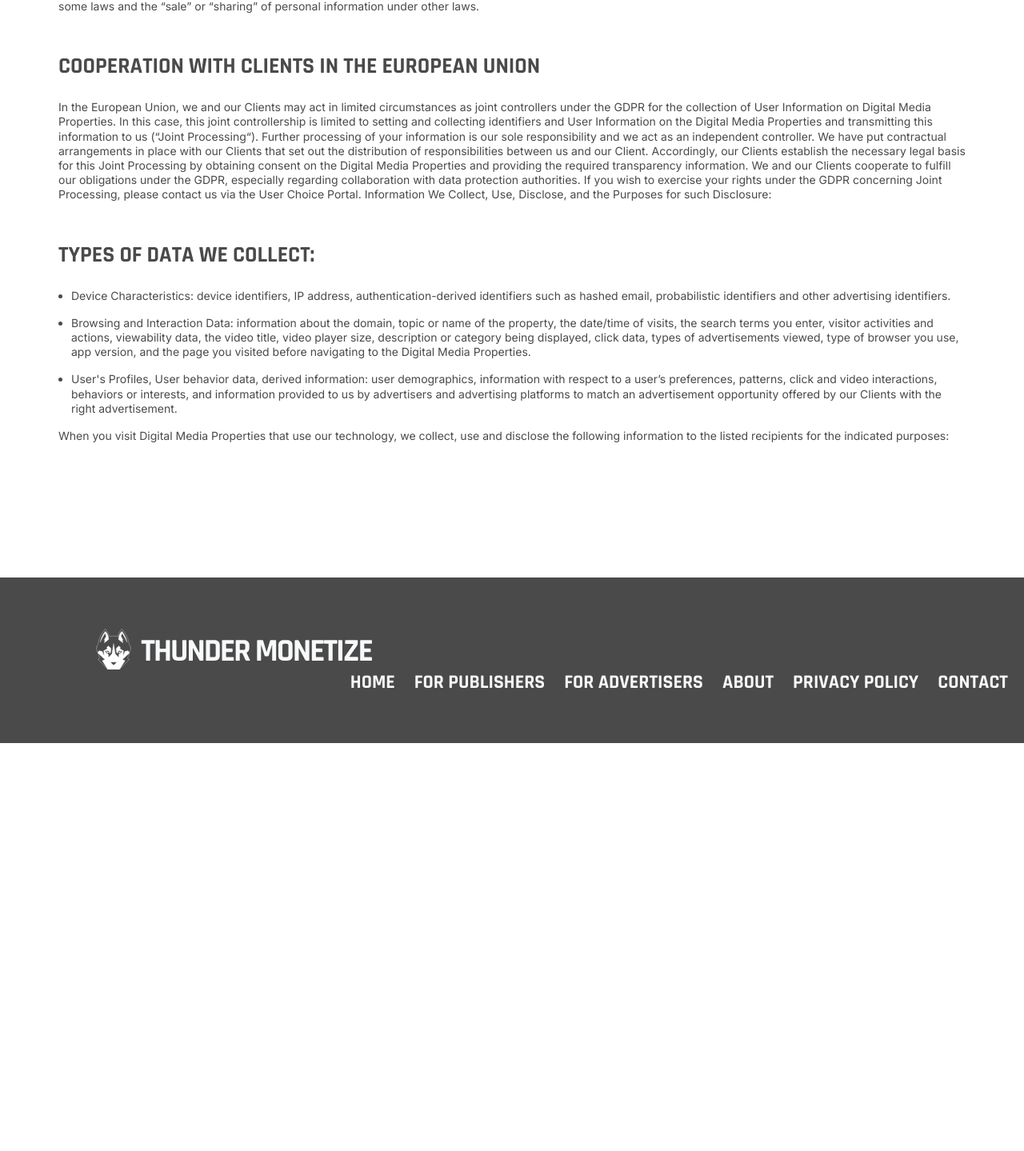
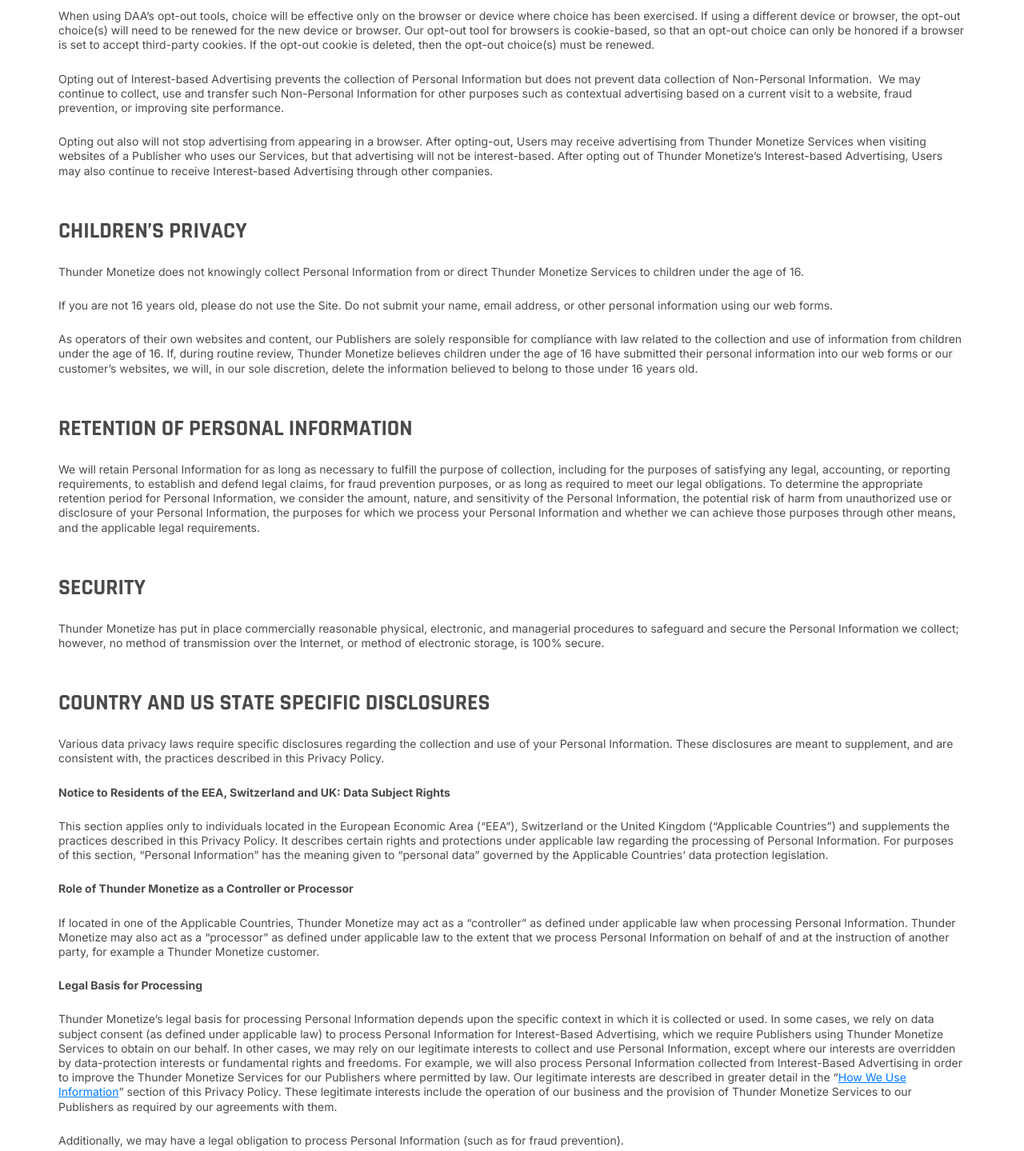
Before and after one commit to jwong65/vite-react-site, a React (Vite) app: page /privacy in a window 1280 px wide. Shown: the part 6351-7790 px from the top of the page at 80% size. Before the commit the page ends 7280 px from the top, so only its background shows below. Built offline with nearby package versions, Linux system fonts and the light colour scheme.

Commit message:
Added to privacy policy, section up to legal basis for processing

```diff
--- a/src/pages/Privacy.jsx
+++ b/src/pages/Privacy.jsx
@@ -99,7 +99,7 @@
             <div className='privacy-text-header-1'>Information from Third-Party Sources</div>
             <div className='text-box-privacy'>We may receive Personal- and Non-Personal Information about you from other sources and combine it with the information that we collect through Thunder Monetize Services or the Site. Sources may include information conveyed to us by telephone, information that we receive from third-party data providers, or information provided to us by third parties through the Thunder Monetize Publisher network.</div>
 
-            <div className='privacy-text-header'>How We Use Information</div>
+            <div id='use-info' className='privacy-text-header'>How We Use Information</div>
             <div className='text-box-privacy'>We use Personal- and Non-Personal Information to support our commercial interests (Interest-based Advertising, affiliate network marketing, and Data), internal business operations (such as improving the Services, fraud prevention and security), and business intelligence.</div>
 
             <div className='privacy-text-header-1'>Commercial Interests</div>
@@ -159,8 +159,41 @@
           <div className='text-box-privacy'>For more information on how to opt-out of the sale or sharing of personal information, please see the section, “<a href='#california-rights' className='privacy-link'>Your California Privacy Rights</a>” located in the “<a href='#us-disclosure' className='privacy-link'>Country and US State Specific Disclosures</a>” section, below.</div>
 
           <div className='privacy-text-header-1'>Cookies and Unique Online Identifiers Used by Web Browsers</div>
+          <div className='text-box-privacy'>Your opt-out choice will apply to the browser or device where you make the choice. This means that Thunder Monetize will not deliver Interest-based Advertising to this browser or device and we will not otherwise use or transfer data collected on this browser or device for Interest-based Advertising.</div>
+          <div className='text-box-privacy'>Users who wish to opt out of Thunder Monetize’s collection, use, or transfer of such data from a browser for Interest-based Advertising purposes can visit <a href='https://www.aboutads.info/' className='privacy-link'>https://www.aboutads.info/</a> to learn more about Interest-based Advertising. There, you may also access the <a href='https://optout.aboutads.info/?c=2&lang=EN' className='privacy-link' target="_blank" rel="noopener noreferrer" >DAA WebChoices</a> tool for managing preferences on web browsers, and to exercise opt-out choice with respect to Thunder Monetize and other companies participating in the DAA’s self-regulatory program.</div>
+
+          <div className='privacy-text-header-1'>Identifiers used by connected TVs and mobile devices / apps</div>
+          <div className='text-box-privacy'>Users who wish to opt-out of Thunder Monetize’s collection, use, or transfer of such data from apps on a mobile device for Interest-based Advertising purposes can download the <a href='https://youradchoices.com/appchoices' className='privacy-link' target="_blank" rel="noopener noreferrer"> DAA’s AppChoices application</a> to manage preferences on mobile platforms like Android or Apple iOS devices. More information on your options for opting out of targeted advertising provided through your connected television streaming devices can be found on the <a href='https://thenai.org/opt-out/connected-tv-choices/' className='privacy-link' target="_blank" rel="noopener noreferrer">Network Advertising Initiative (NAI)</a> site.</div>
+          <div className='text-box-privacy'>When using DAA’s opt-out tools, choice will be effective only on the browser or device where choice has been exercised. If using a different device or browser, the opt-out choice(s) will need to be renewed for the new device or browser. Our opt-out tool for browsers is cookie-based, so that an opt-out choice can only be honored if a browser is set to accept third-party cookies. If the opt-out cookie is deleted, then the opt-out choice(s) must be renewed.</div>
+          <div className='text-box-privacy'>Opting out of Interest-based Advertising prevents the collection of Personal Information but does not prevent data collection of Non-Personal Information.  We may continue to collect, use and transfer such Non-Personal Information for other purposes such as contextual advertising based on a current visit to a website, fraud prevention, or improving site performance.</div>
+          <div className='text-box-privacy'>Opting out also will not stop advertising from appearing in a browser. After opting-out, Users may receive advertising from Thunder Monetize Services when visiting websites of a Publisher who uses our Services, but that advertising will not be interest-based. After opting out of Thunder Monetize’s Interest-based Advertising, Users may also continue to receive Interest-based Advertising through other companies.</div>
+
+          <div className='privacy-text-header'>Children’s Privacy</div>
+          <div className='text-box-privacy'>Thunder Monetize does not knowingly collect Personal Information from or direct Thunder Monetize Services to children under the age of 16.</div>
+          <div className='text-box-privacy'>If you are not 16 years old, please do not use the Site. Do not submit your name, email address, or other personal information using our web forms.</div>
+          <div className='text-box-privacy'>As operators of their own websites and content, our Publishers are solely responsible for compliance with law related to the collection and use of information from children under the age of 16. If, during routine review, Thunder Monetize believes children under the age of 16 have submitted their personal information into our web forms or our customer’s websites, we will, in our sole discretion, delete the information believed to belong to those under 16 years old.</div>
+
+          <div className='privacy-text-header'>Retention of Personal Information</div>
+          <div className='text-box-privacy'>We will retain Personal Information for as long as necessary to fulfill the purpose of collection, including for the purposes of satisfying any legal, accounting, or reporting requirements, to establish and defend legal claims, for fraud prevention purposes, or as long as required to meet our legal obligations. To determine the appropriate retention period for Personal Information, we consider the amount, nature, and sensitivity of the Personal Information, the potential risk of harm from unauthorized use or disclosure of your Personal Information, the purposes for which we process your Personal Information and whether we can achieve those purposes through other means, and the applicable legal requirements.</div>
+
+          <div className='privacy-text-header'>Security</div>
+          <div className='text-box-privacy'>Thunder Monetize has put in place commercially reasonable physical, electronic, and managerial procedures to safeguard and secure the Personal Information we collect; however, no method of transmission over the Internet, or method of electronic storage, is 100% secure.</div>
+
+          <div id='us-disclosure' className='privacy-text-header'>Country and US State Specific Disclosures</div>
+          <div className='text-box-privacy'>Various data privacy laws require specific disclosures regarding the collection and use of your Personal Information. These disclosures are meant to supplement, and are consistent with, the practices described in this Privacy Policy.</div>
+
+          <div className='privacy-text-header-1'>Notice to Residents of the EEA, Switzerland and UK: Data Subject Rights</div>
+          <div className='text-box-privacy'>This section applies only to individuals located in the European Economic Area (“EEA”), Switzerland or the United Kingdom (“Applicable Countries”) and supplements the practices described in this Privacy Policy. It describes certain rights and protections under applicable law regarding the processing of Personal Information. For purposes of this section, “Personal Information” has the meaning given to “personal data” governed by the Applicable Countries’ data protection legislation.</div>
+
+          <div className='privacy-text-header-1'>Role of Thunder Monetize as a Controller or Processor</div>
+          <div className='text-box-privacy'>If located in one of the Applicable Countries, Thunder Monetize may act as a “controller” as defined under applicable law when processing Personal Information. Thunder Monetize may also act as a “processor” as defined under applicable law to the extent that we process Personal Information on behalf of and at the instruction of another party, for example a Thunder Monetize customer.</div>
+
+          <div className='privacy-text-header-1'>Legal Basis for Processing</div>
+          <div className='text-box-privacy'>Thunder Monetize’s legal basis for processing Personal Information depends upon the specific context in which it is collected or used. In some cases, we rely on data subject consent (as defined under applicable law) to process Personal Information for Interest-Based Advertising, which we require Publishers using Thunder Monetize Services to obtain on our behalf. In other cases, we may rely on our legitimate interests to collect and use Personal Information, except where our interests are overridden by data-protection interests or fundamental rights and freedoms. For example, we will also process Personal Information collected from Interest-Based Advertising in order to improve the Thunder Monetize Services for our Publishers where permitted by law. Our legitimate interests are described in greater detail in the “<a href='#use-info' className='privacy-link'>How We Use Information</a>” section of this Privacy Policy. These legitimate interests include the operation of our business and the provision of Thunder Monetize Services to our Publishers as required by our agreements with them.</div>
+          <div className='text-box-privacy'>Additionally, we may have a legal obligation to process Personal Information (such as for fraud prevention).</div>
 
           <div className='privacy-text-header'>Use of User Information</div>
+
 
 
             <div className='text-box-privacy'>
```
